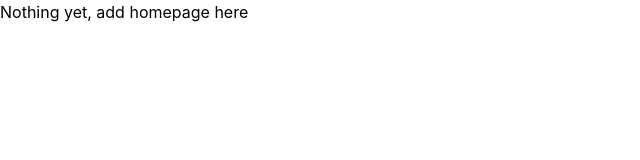
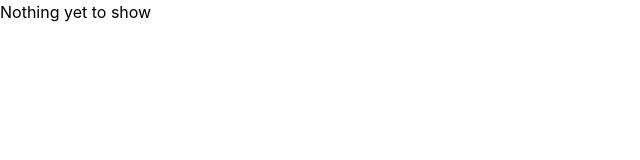
Before and after one commit to shazebK/nlightenu, a React (Create React App) app: page / in a window 1280 px wide. Shown: the top 160 px of the page, without its empty margins (0-640 px from the left). Built offline with nearby package versions, Linux system fonts and the light colour scheme.

Commit message:
Template for Home created

```diff
--- a/src/App.js
+++ b/src/App.js
@@ -1,8 +1,9 @@
 import React from "react";
+import Home from "./components/Home";
 
 const App = () => {
   return(
-    <h1>Nothing yet, add homepage here </h1>
+    <Home/>
   );
 }
 
--- /dev/null
+++ b/src/components/Home.js
@@ -0,0 +1,9 @@
+import React from "react";
+
+const Home = () => {
+    return (
+        <h1>Nothing yet to show</h1>
+    )
+}
+
+export default Home;
```
